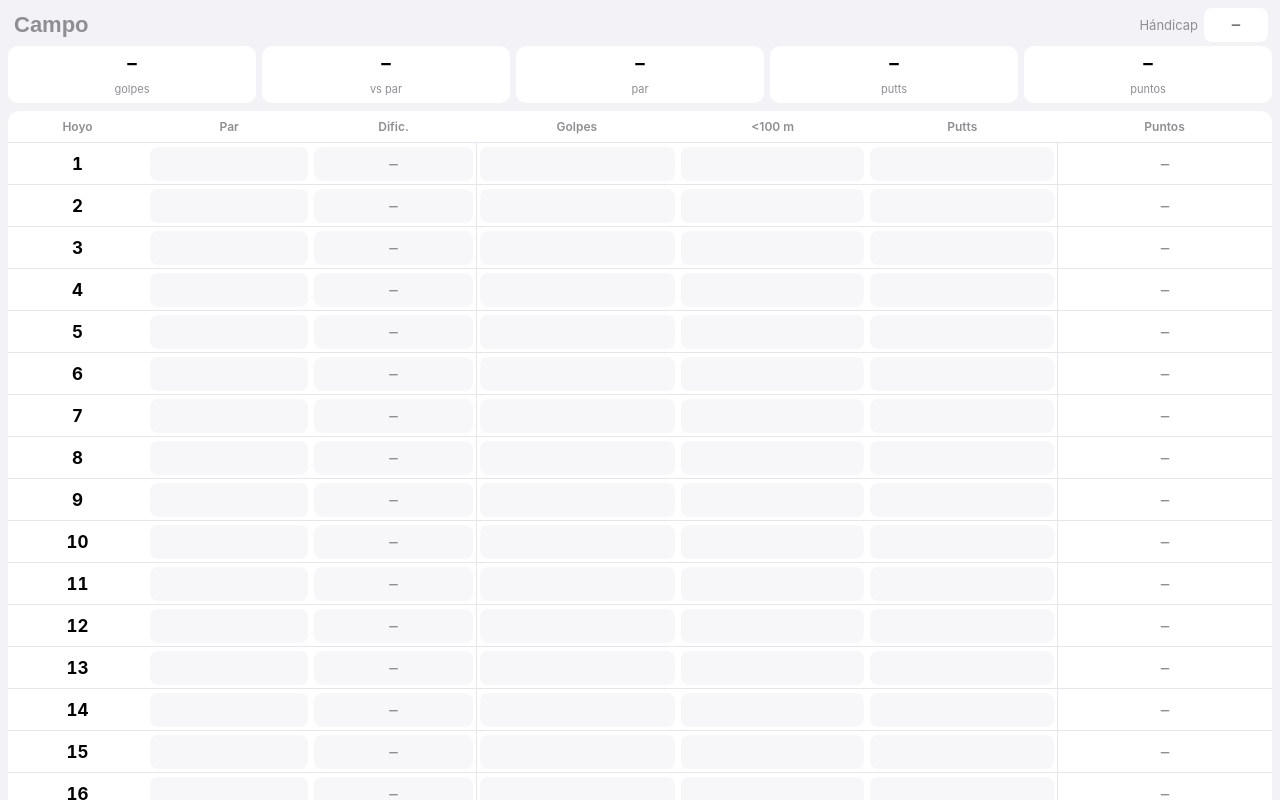
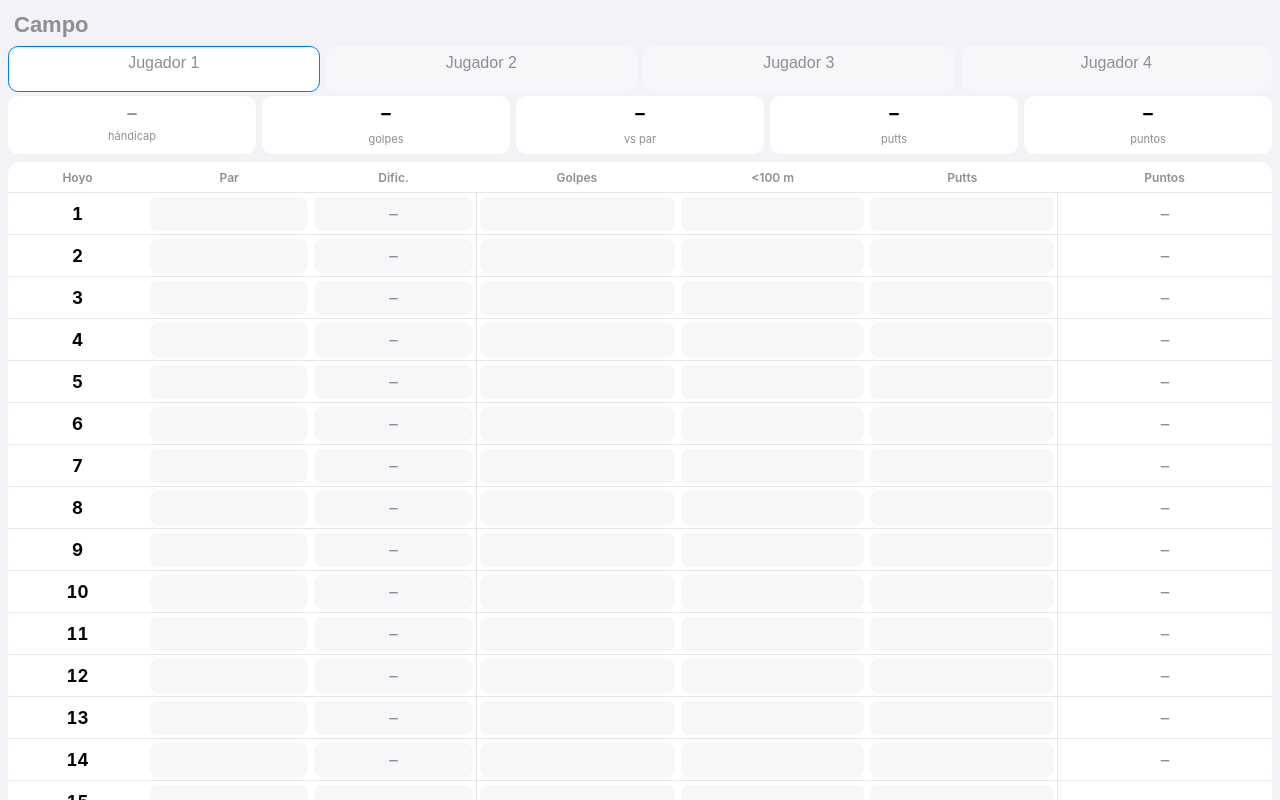
Before and after one commit to not-xly/Golf, a plain HTML site: page index.html in a window 1280 px wide. Drawn offline with Linux system fonts and the light colour scheme.

Commit message:
Hasta 4 jugadores con nombre, hándicap y golpes propios
Co-Authored-By: Claude Opus 5.5 <noreply@anthropic.com>

```diff
--- a/app.js
+++ b/app.js
@@ -1,23 +1,55 @@
 'use strict';
-// Tarjeta de golf: par y dificultad por hoyo (datos del campo) y golpes de la ronda.
+// Tarjeta de golf: par y dificultad por hoyo (datos del campo) y, para cada uno de
+// los 4 jugadores, nombre, hándicap y golpes de la ronda.
 const KEY = 'golf-v1';
 const HOLES = 18;
 const MAX_HCP = 18;
+const PLAYERS = 4;
 
-const blankHole = () => ({ par: null, hcp: null, g: null, s: null, p: null });
+const blankHole = () => ({ par: null, hcp: null });
+const blankScore = () => ({ g: null, s: null, p: null });
+const blankScores = () => Array.from({ length: HOLES }, blankScore);
+const blankPlayer = () => ({ name: '', handicap: '', scores: blankScores() });
+const blankState = () => ({
+  course: '', active: 0,
+  holes: Array.from({ length: HOLES }, blankHole),
+  players: Array.from({ length: PLAYERS }, blankPlayer),
+});
 
 function load() {
   const raw = localStorage.getItem(KEY);
-  if (!raw) return { course: '', handicap: '', holes: Array.from({ length: HOLES }, blankHole) };
+  if (!raw) return blankState();
   try {
     const d = JSON.parse(raw);
-    const holes = Array.from({ length: HOLES }, (_, i) => Object.assign(blankHole(), (d.holes || [])[i]));
-    return { course: d.course || '', handicap: d.handicap || '', holes };
+    const st = blankState();
+    st.course = d.course || '';
+    st.holes = st.holes.map((h, i) => {
+      const o = (d.holes || [])[i] || {};
+      return { par: o.par ?? null, hcp: o.hcp ?? null };
+    });
+    if (Array.isArray(d.players)) {
+      st.players = st.players.map((pl, k) => {
+        const o = d.players[k] || {};
+        return {
+          name: o.name || '', handicap: o.handicap || '',
+          scores: pl.scores.map((sc, i) => Object.assign(sc, (o.scores || [])[i])),
+        };
+      });
+      st.active = Math.min(PLAYERS - 1, Math.max(0, d.active | 0));
+    } else {
+      // Versión anterior, de un solo jugador: sus golpes pasan al jugador 1
+      st.players[0].handicap = d.handicap || '';
+      st.players[0].scores = st.players[0].scores.map((sc, i) => {
+        const o = (d.holes || [])[i] || {};
+        return { g: o.g ?? null, s: o.s ?? null, p: o.p ?? null };
+      });
+    }
+    return st;
   } catch (e) {
     // No sobrescribir datos que no se han podido leer
     localStorage.setItem(KEY + '-backup-' + Date.now(), raw);
     alert('No se pudieron leer los datos guardados. Se ha hecho una copia de seguridad.');
-    return { course: '', handicap: '', holes: Array.from({ length: HOLES }, blankHole) };
+    return blankState();
   }
 }
 
@@ -26,14 +58,17 @@ const save = () => localStorage.setItem(KEY, JSON.stringify(state));
 const $ = (id) => document.getElementById(id);
 const rowsEl = $('rows');
 
-const sum = (from, to, f) => {
+const player = (k = state.active) => state.players[k];
+// Valor de un dato del hoyo i: par y dificultad son del campo; el resto, del jugador
+const val = (i, f, k = state.active) => (f === 'par' || f === 'hcp' ? state.holes[i][f] : player(k).scores[i][f]);
+const sum = (f, k = state.active) => {
   let t = 0, any = false;
-  for (let i = from; i < to; i++) { const v = state.holes[i][f]; if (v != null) { t += v; any = true; } }
+  for (let i = 0; i < HOLES; i++) { const v = val(i, f, k); if (v != null) { t += v; any = true; } }
   return any ? t : null;
 };
 // Hándicap del jugador como número (admite coma decimal), o null si está vacío
-const handicapValue = () => {
-  const v = parseFloat(String(state.handicap).replace(',', '.'));
+const handicapValue = (k = state.active) => {
+  const v = parseFloat(String(player(k).handicap).replace(',', '.'));
   return Number.isFinite(v) ? v : null;
 };
 
@@ -60,14 +95,20 @@ function strokesReceived(i, handicap) {
 }
 
 // Puntos Stableford: 2 por hacer el par neto, +1 por cada golpe menos, −1 por cada golpe más, mínimo 0.
-function holePoints(i, handicap) {
-  const h = state.holes[i];
-  if (h.g == null || h.par == null) return null;
+function holePoints(i, k) {
+  const par = state.holes[i].par, g = player(k).scores[i].g;
+  if (g == null || par == null) return null;
+  const handicap = handicapValue(k);
   const extra = handicap == null ? 0 : strokesReceived(i, handicap);
   if (extra == null) return null;
-  return Math.max(0, 2 + h.par + extra - h.g);
+  return Math.max(0, 2 + par + extra - g);
 }
-const pointsOf = (i) => holePoints(i, handicapValue());
+const pointsOf = (i, k = state.active) => holePoints(i, k);
+const totalPoints = (k) => {
+  let t = 0, any = false;
+  for (let i = 0; i < HOLES; i++) { const v = pointsOf(i, k); if (v != null) { t += v; any = true; } }
+  return any ? t : null;
+};
 
 const show = (v) => (v == null ? '' : String(v));
 const signed = (d) => (d === 0 ? 'E' : d > 0 ? '+' + d : String(d));
@@ -81,7 +122,7 @@ function cellInput(i, f) {
   inp.maxLength = 2;
   inp.autocomplete = 'off';
   inp.dataset.i = i; inp.dataset.f = f;
-  inp.value = show(state.holes[i][f]);
+  inp.value = show(val(i, f));
   inp.setAttribute('aria-label', `Hoyo ${i + 1} ${f}`);
   return inp;
 }
@@ -119,13 +160,19 @@ function build() {
   for (let i = 0; i < HOLES; i++) {
     rowsEl.append(holeRow(i));
   }
-  const all = totalRow('Total', 'grand'); all.range = [0, 18]; totals.push(all); rowsEl.append(all);
-  $('course').value = state.course;
-  $('handicap').value = state.handicap;
+  const all = totalRow('Total', 'grand'); totals.push(all); rowsEl.append(all);
+  const box = $('players');
+  for (let k = 0; k < PLAYERS; k++) {
+    const d = document.createElement('div');
+    d.className = 'player'; d.dataset.k = k;
+    d.innerHTML = `<input type="text" maxlength="14" placeholder="Jugador ${k + 1}" autocomplete="off" enterkeyhint="done"
+      aria-label="Nombre del jugador ${k + 1}"><span class="pinfo"></span>`;
+    box.append(d);
+  }
 }
 
 function refreshRow(i) {
-  const h = state.holes[i];
+  const h = Object.assign({}, state.holes[i], player().scores[i]);
   const tr = rowsEl.querySelector(`tr[data-i="${i}"]`);
   // Los golpes cortos más los putts no pueden superar el total de golpes
   const bad = h.g != null && (h.s || 0) + (h.p || 0) > h.g;
@@ -142,23 +189,37 @@ function refreshRow(i) {
 
 function refreshTotals() {
   for (const t of totals) {
-    for (const f of ['par', 'g', 's', 'p']) t.querySelector(`[data-t="${f}"]`).textContent = show(sum(t.range[0], t.range[1], f));
+    for (const f of ['par', 'g', 's', 'p']) t.querySelector(`[data-t="${f}"]`).textContent = show(sum(f));
+    t.querySelector('[data-t="pts"]').textContent = show(totalPoints(state.active));
   }
-  let pt = 0, anyPt = false;
-  for (let i = 0; i < HOLES; i++) { const v = pointsOf(i); if (v != null) { pt += v; anyPt = true; } }
-  for (const t of totals) t.querySelector('[data-t="pts"]').textContent = anyPt ? pt : '';
-  $('sumPoints').textContent = anyPt ? pt : '–';
-  const g = sum(0, HOLES, 'g');
-  $('sumStrokes').textContent = g == null ? '–' : g;
-  const par = sum(0, HOLES, 'par');
-  $('sumPar').textContent = par == null ? '–' : par;
-  const p = sum(0, HOLES, 'p');
-  $('sumPutts').textContent = p == null ? '–' : p;
-  // Diferencia solo sobre los hoyos jugados que tienen par
+  const dash = (v) => (v == null ? '–' : v);
+  $('sumPoints').textContent = dash(totalPoints(state.active));
+  $('sumStrokes').textContent = dash(sum('g'));
+  $('sumPutts').textContent = dash(sum('p'));
+  $('sumDiff').textContent = dash(diffPar(state.active));
+  refreshPlayers();
+}
+
+// Diferencia con el par, solo sobre los hoyos jugados que tienen par
+function diffPar(k) {
   let d = 0, any = false;
-  for (const h of state.holes) if (h.g != null && h.par != null) { d += h.g - h.par; any = true; }
-  const el = $('sumDiff');
-  el.textContent = any ? signed(d) : '–';
+  for (let i = 0; i < HOLES; i++) {
+    const g = val(i, 'g', k), par = state.holes[i].par;
+    if (g != null && par != null) { d += g - par; any = true; }
+  }
+  return any ? signed(d) : null;
+}
+
+// Cabecera de jugadores: nombre y, debajo, golpes y puntos de cada uno
+function refreshPlayers() {
+  $('players').querySelectorAll('.player').forEach((d) => {
+    const k = +d.dataset.k;
+    d.classList.toggle('on', k === state.active);
+    const inp = d.querySelector('input');
+    if (document.activeElement !== inp) inp.value = player(k).name;
+    const g = sum('g', k), pt = totalPoints(k);
+    d.querySelector('.pinfo').textContent = g == null ? '\u00a0' : `${g} g · ${pt == null ? '–' : pt} p`;
+  });
 }
 
 function refreshAll() {
@@ -171,8 +232,8 @@ rowsEl.addEventListener('input', (e) => {
   if (!inp.dataset.f) return;
   const clean = inp.value.replace(/\D/g, '').slice(0, 2);
   if (clean !== inp.value) inp.value = clean;
-  const i = +inp.dataset.i;
-  state.holes[i][inp.dataset.f] = clean === '' ? null : parseInt(clean, 10);
+  const i = +inp.dataset.i, f = inp.dataset.f;
+  (f === 'par' ? state.holes[i] : player().scores[i])[f] = clean === '' ? null : parseInt(clean, 10);
   save();
   refreshRow(i);
   refreshTotals();
@@ -195,10 +256,27 @@ $('course').addEventListener('input', (e) => { state.course = e.target.value; sa
 $('handicap').addEventListener('input', (e) => {
   const clean = e.target.value.replace(/[^\d.,]/g, '');
   if (clean !== e.target.value) e.target.value = clean;
-  state.handicap = clean;
+  player().handicap = clean;
   save(); refreshAll();
 });
 $('handicap').addEventListener('keydown', (e) => { if (e.key === 'Enter') e.target.blur(); });
+// Tocar un jugador lo selecciona; tocar el seleccionado permite escribir su nombre
+$('players').addEventListener('click', (e) => {
+  const d = e.target.closest('.player');
+  if (!d || +d.dataset.k === state.active) return;
+  setActive(+d.dataset.k);
+});
+$('players').addEventListener('input', (e) => {
+  const k = +e.target.closest('.player').dataset.k;
+  player(k).name = e.target.value;
+  save();
+});
+$('players').addEventListener('keydown', (e) => { if (e.key === 'Enter') e.target.blur(); });
+function setActive(k) {
+  if (document.activeElement && document.activeElement.blur) document.activeElement.blur();
+  state.active = k;
+  save(); reloadInputs();
+}
 $('course').addEventListener('keydown', (e) => { if (e.key === 'Enter') e.target.blur(); });
 
 // --- Selector de dificultad ---
@@ -241,25 +319,26 @@ $('sheetClose').addEventListener('click', closeSheet);
 $('sheetBack').addEventListener('click', closeSheet);
 
 function reloadInputs() {
-  rowsEl.querySelectorAll('input[data-f]').forEach((inp) => { inp.value = show(state.holes[+inp.dataset.i][inp.dataset.f]); });
+  rowsEl.querySelectorAll('input[data-f]').forEach((inp) => { inp.value = show(val(+inp.dataset.i, inp.dataset.f)); });
   $('course').value = state.course;
-  $('handicap').value = state.handicap;
+  $('handicap').value = player().handicap;
   refreshAll();
 }
 $('newRound').addEventListener('click', () => {
-  if (!confirm('¿Empezar una ronda nueva? Se borran los golpes de todos los hoyos.')) return;
-  for (const h of state.holes) { h.g = null; h.s = null; h.p = null; }
+  if (!confirm('¿Empezar una ronda nueva? Se borran los golpes de los 4 jugadores.')) return;
+  for (const pl of state.players) pl.scores = blankScores();
   save(); reloadInputs(); document.querySelector('main').scrollTop = 0;
 });
 $('resetCourse').addEventListener('click', () => {
   if (!confirm('¿Borrar todo? Se pierden el par, la dificultad, el nombre del campo y los golpes.')) return;
   state.course = '';
   state.holes = Array.from({ length: HOLES }, blankHole);
+  for (const pl of state.players) pl.scores = blankScores();
   save(); reloadInputs(); document.querySelector('main').scrollTop = 0;
 });
 
 build();
-refreshAll();
+reloadInputs();
 
 if ('serviceWorker' in navigator) {
   window.addEventListener('load', () => navigator.serviceWorker.register('sw.js').catch(() => {}));
--- a/index.html
+++ b/index.html
@@ -18,16 +18,12 @@
 </head>
 <body>
   <header class="top">
-    <div class="head-row">
-      <input id="course" class="course" type="text" placeholder="Campo" autocomplete="off" enterkeyhint="done">
-      <label class="handicap"><span>Hándicap</span>
-        <input id="handicap" type="text" inputmode="decimal" maxlength="5" placeholder="–" autocomplete="off" enterkeyhint="done">
-      </label>
-    </div>
+    <input id="course" class="course" type="text" placeholder="Campo" autocomplete="off" enterkeyhint="done">
+    <div class="players" id="players"></div>
     <div class="summary">
+      <label class="stat hc"><input id="handicap" type="text" inputmode="decimal" maxlength="5" placeholder="–" autocomplete="off" enterkeyhint="done"><span class="lbl">hándicap</span></label>
       <div class="stat"><span class="num" id="sumStrokes">–</span><span class="lbl">golpes</span></div>
       <div class="stat"><span class="num" id="sumDiff">–</span><span class="lbl">vs par</span></div>
-      <div class="stat"><span class="num" id="sumPar">–</span><span class="lbl">par</span></div>
       <div class="stat"><span class="num" id="sumPutts">–</span><span class="lbl">putts</span></div>
       <div class="stat"><span class="num" id="sumPoints">–</span><span class="lbl">puntos</span></div>
     </div>
@@ -50,9 +46,9 @@
 
     <div class="actions">
       <button type="button" class="btn" id="newRound">Nueva ronda</button>
-      <p class="hint">Borra los golpes y conserva el par y la dificultad del campo.</p>
+      <p class="hint">Borra los golpes de los 4 jugadores y conserva el campo, los nombres y los hándicaps.</p>
       <button type="button" class="btn danger" id="resetCourse">Borrar campo</button>
-      <p class="hint">Borra también el par, la dificultad y el nombre.</p>
+      <p class="hint">Borra también el par, la dificultad y el nombre del campo.</p>
     </div>
   </main>
 
--- a/styles.css
+++ b/styles.css
@@ -19,15 +19,21 @@ button { font: inherit; }
 
 .top { flex: none; z-index: 3; background: var(--bg);
   padding: calc(env(safe-area-inset-top) + 8px) 8px 0; }
-.head-row { display: flex; align-items: center; gap: 8px; padding: 0 4px; }
-.handicap { flex: none; display: flex; align-items: center; gap: 6px; font-size: 13px; color: var(--muted); }
-.handicap input { width: 64px; height: 34px; border: 1.5px solid transparent; border-radius: 8px; background: var(--card);
-  color: var(--text); text-align: center; font-size: 17px; font-weight: 600; outline: none; padding: 0; }
-.handicap input:focus { border-color: var(--accent); }
-.course { flex: 1; min-width: 0; border: 0; background: transparent; color: var(--text);
+.course { width: calc(100% - 8px); margin: 0 4px; border: 0; background: transparent; color: var(--text);
   font-size: 22px; font-weight: 700; padding: 4px 2px; outline: none; }
 .course::placeholder { color: var(--muted); font-weight: 600; }
-.summary { display: grid; grid-template-columns: repeat(5, 1fr); gap: 6px; margin-top: 4px; }
+.players { display: grid; grid-template-columns: repeat(4, 1fr); gap: 6px; margin-top: 4px; }
+.player { border-radius: 10px; padding: 5px 4px 4px; text-align: center; border: 1.5px solid transparent; background: var(--sub); }
+.player.on { background: var(--card); border-color: var(--accent); }
+.player input { width: 100%; border: 0; background: transparent; color: var(--text); text-align: center;
+  font-size: 16px; font-weight: 600; padding: 0; outline: none; text-overflow: ellipsis; pointer-events: none; }
+.player.on input { pointer-events: auto; }
+.player input::placeholder { color: var(--muted); font-weight: 500; }
+.player .pinfo { display: block; font-size: 11px; color: var(--muted); white-space: nowrap; overflow: hidden; }
+.stat.hc input { width: 100%; border: 0; background: transparent; color: var(--accent); text-align: center;
+  font-size: 19px; font-weight: 700; padding: 0; outline: none; display: block; }
+.stat.hc input::placeholder { color: var(--muted); }
+.summary { margin-top: 6px; display: grid; grid-template-columns: repeat(5, 1fr); gap: 6px; margin-top: 4px; }
 .stat { background: var(--card); border-radius: 10px; padding: 6px 4px; text-align: center; }
 .stat .num { display: block; font-size: 19px; font-weight: 700; font-variant-numeric: tabular-nums; }
 .stat .lbl { font-size: 11px; color: var(--muted); }
--- a/sw.js
+++ b/sw.js
@@ -1,6 +1,6 @@
 // Service worker: guarda la app para usarla sin conexión.
 // Red primero con límite de tiempo; si no hay red o tarda, usa la copia guardada.
-const CACHE_VERSION = 'golf-v4';
+const CACHE_VERSION = 'golf-v5';
 const NETWORK_TIMEOUT = 3000;
 const APP_SHELL = [
   './', './index.html', './styles.css', './app.js',
```
